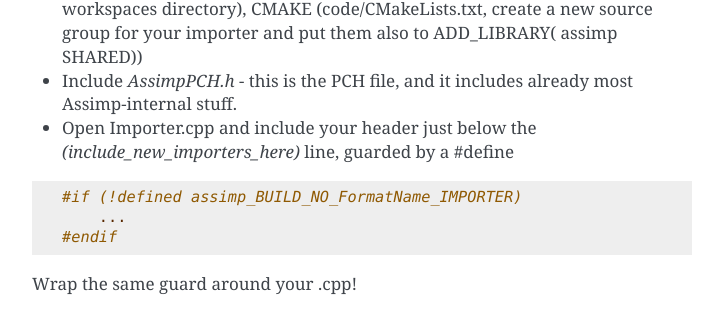
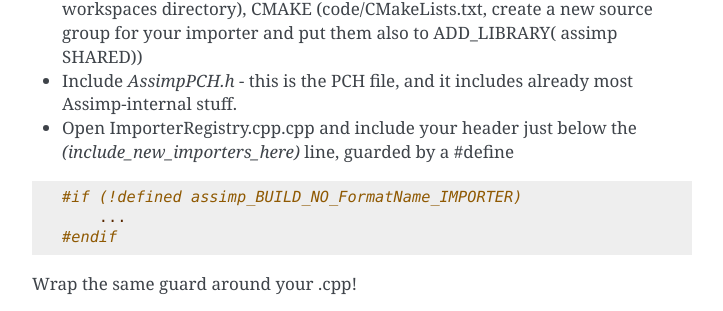
Before and after one commit to assimp/assimp-docs, a Sphinx documentation site: the page built from source/usage/use_the_lib.rst, in a window 1280 px wide and 900 px high, scrolled down 29217 px. Shown: the part 144-455 px from the top of the window, without its empty margins (388-1111 px from the left). Built offline with Sphinx 7.4.7, drawn with Linux system fonts in a browser that asks for light colours.

Commit message:
corrected path for "include_new_importers_here"

```diff
--- a/source/usage/use_the_lib.rst
+++ b/source/usage/use_the_lib.rst
@@ -1365,7 +1365,7 @@ OK, that sounds too easy :-). The whole procedure for a new loader merely looks
 * Create a header (*FormatNameImporter.h*) and a unit (*FormatNameImporter.cpp*) in the *<root>/code/AssetLib/* directory
 * Add them to the following workspaces: vc8 and vc9 (the files are in the workspaces directory), CMAKE (code/CMakeLists.txt, create a new source group for your importer and put them also to ADD_LIBRARY( assimp SHARED))
 * Include *AssimpPCH.h* - this is the PCH file, and it includes already most Assimp-internal stuff.
-* Open Importer.cpp and include your header just below the *(include_new_importers_here)* line, guarded by a #define
+* Open ImporterRegistry.cpp.cpp and include your header just below the *(include_new_importers_here)* line, guarded by a #define
 
 ::
 
```
